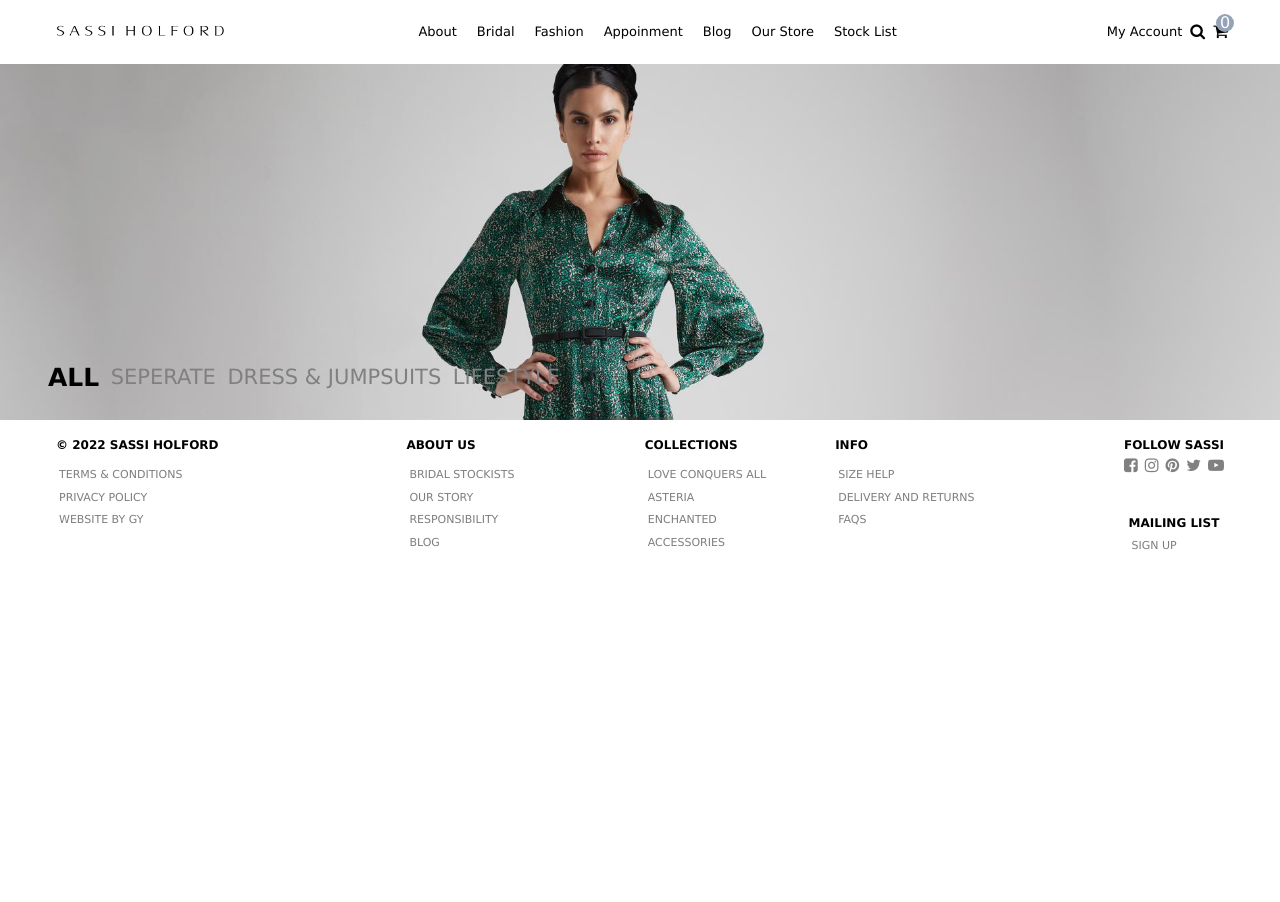
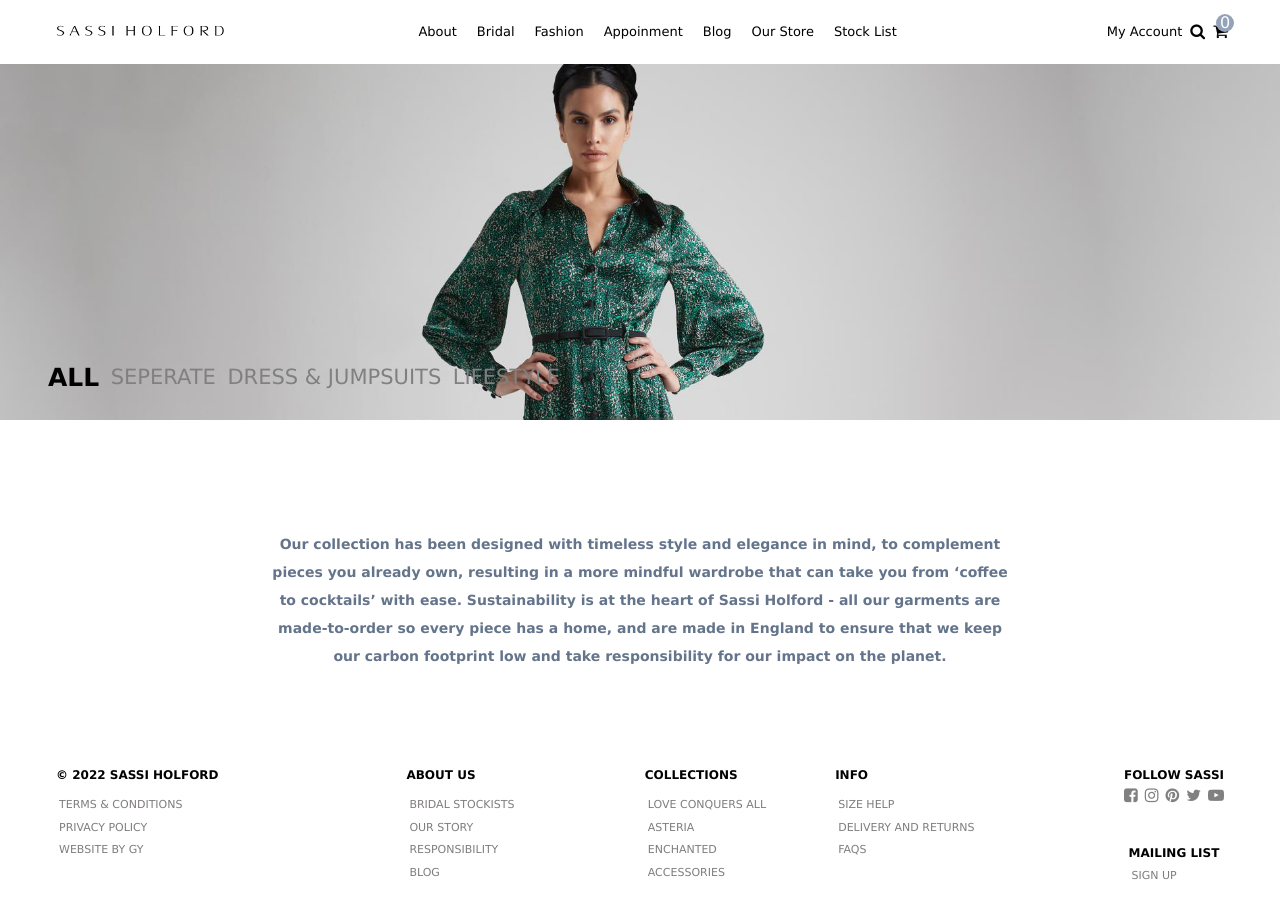
Before and after one commit to SylviaifyX/cloned-sassi-web, a website: page public/product.html in a window 1280 px wide. Before the commit the page ends 800 px from the top, so only its background shows below. Drawn offline with Linux system fonts and the light colour scheme.

Commit message:
working on fashion page

```diff
--- a/public/product.html
+++ b/public/product.html
@@ -130,6 +130,30 @@
       </div>
     </section>
     <!----------------------------- Hero banner section Ends here --------------------->
+    <!----------------------------- Fashion page describtion  section Starts here --------------------->
+    <section
+      class="description-container w-full lg:h-[300px] lg:mt-[30px] p-4 md:p-0"
+    >
+      <div class="sasi-icon relative">
+        <div class="description-text text-center absolute top-20 w-full md:p-0">
+          <h2
+            class="font-bold leading-7 text-[12px] sm:text-[12px] md:text-[15px] lg:text-[14px] text-slate-500"
+          >
+            Our collection has been designed with timeless style and elegance in
+            mind, to complement<br />
+            pieces you already own, resulting in a more mindful wardrobe that
+            can take you from ‘coffee<br />
+            to cocktails’ with ease. Sustainability is at the heart of Sassi
+            Holford - all our garments are<br />
+            made-to-order so every piece has a home, and are made in England to
+            ensure that we keep<br />
+            our carbon footprint low and take responsibility for our impact on
+            the planet.
+          </h2>
+        </div>
+      </div>
+    </section>
+    <!----------------------------- Fashion page describtion  section Ends here --------------------->
 
     <!----------------------------- footer section starts here --------------------->
     <footer
```
Also changed, not shown: public/index.html (+1 -0 lines), public/styles.css.
